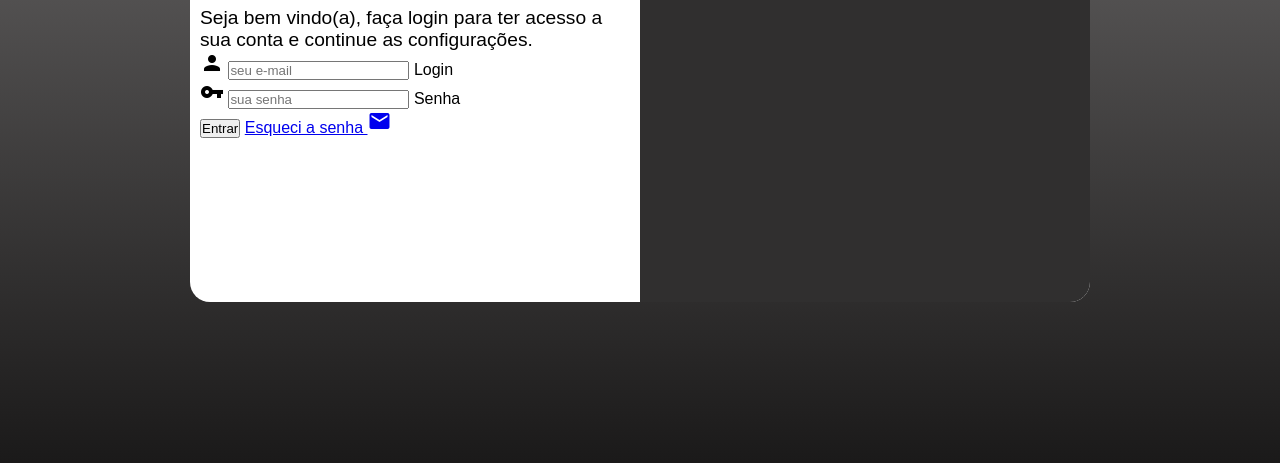
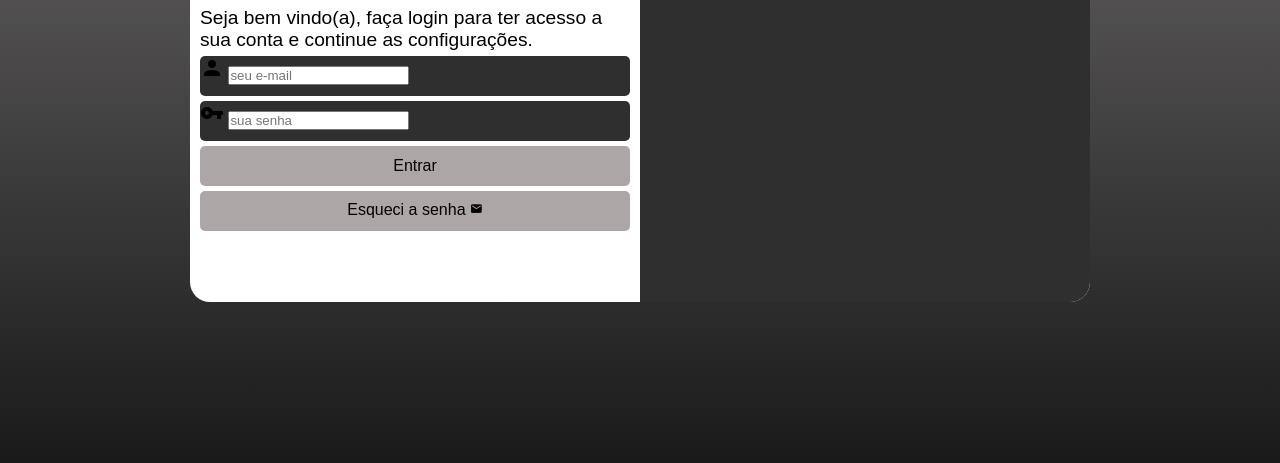
Before and after one commit to edusoaresrz/projeto-login, a plain HTML site: page index.html in a window 1280 px wide. Shown: the part 273-736 px from the top of the page. Drawn offline with Linux system fonts and the light colour scheme.

Commit message:
Estilo dos botões de login

```diff
--- a/css/style.css
+++ b/css/style.css
@@ -56,3 +56,55 @@ div#formulario > h1 {
 div#formulario > p {
     font-size: 0.9em;
 }
+
+div.cadastro {
+    display: block;
+    width: 100%;
+    height: 40px;
+    background-color: #302f2f;
+    border-radius: 5px;
+    margin: 5px 0px;
+}
+
+div.cadastro > label {
+    display: none;
+}
+
+form > input[type=submit] {
+    display: block;
+    width: 100%;
+    height: 40px;
+    font-size: 1em;
+    background-color: #ada6a6;
+    border: none;
+    border-radius: 5px;
+    cursor: pointer;
+}
+
+form > input[type=submit]:hover {
+    background-color: #5c5a5a;
+    color: white;
+}
+
+form > a.botao {
+    display: block;
+    width: 100%;
+    height: 40px;
+    margin-top: 5px;
+    padding-top: 10px;
+    text-align: center;
+    text-decoration: none;
+    font-size: 1em;
+    background-color: #ada6a6;
+    color: black;
+    border-radius: 5px;
+}
+
+form > a.botao:hover {
+    background-color: #5c5a5a;
+    color: white;
+}
+
+form > a.botao > i {
+    font-size: 0.8em;
+}
--- a/index.html
+++ b/index.html
@@ -30,7 +30,7 @@
                         <label for="isen">Senha</label>
                     </div>
                     <input type="submit" value="Entrar">
-                    <a href="esqueci.html">
+                    <a href="esqueci.html" class="botao">
                         Esqueci a senha <i class="material-icons">mail</i>
                     </a>
 
```
